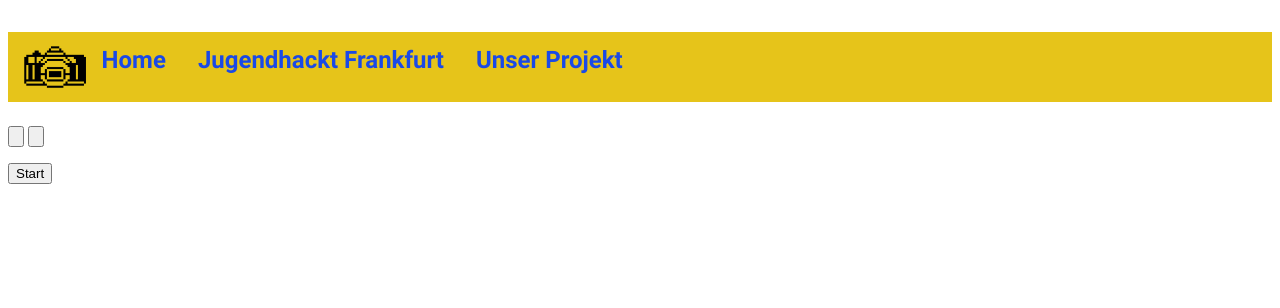
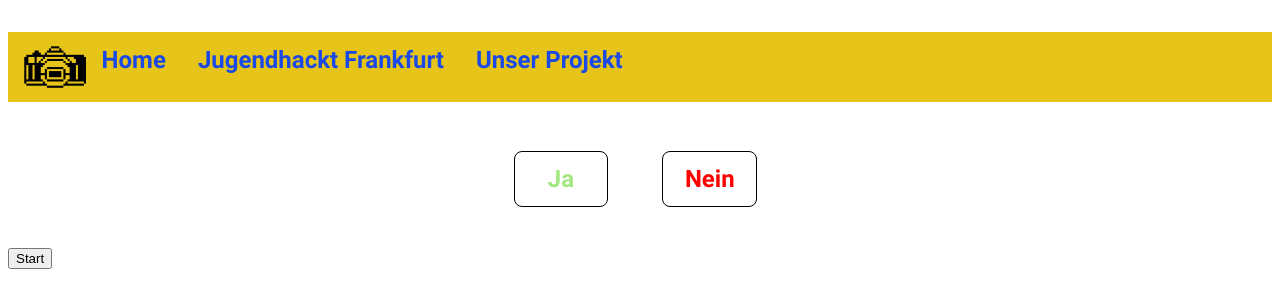
Before and after one commit to Jugendhackt/videokonferenz-vergleich, a Flask app: page / in a window 1280 px wide. Shown: the top 308 px of the page. Run offline with Flask 2, Linux system fonts and the light colour scheme.

Commit message:
Buttons hinzugefügt

```diff
--- a/static/css/main.css
+++ b/static/css/main.css
@@ -2,21 +2,36 @@
   font-family: Roboto_Regular;
   src: url(/static/fonts/Roboto-Regular.ttf);
 }
+
 @font-face {
   font-family: Roboto_Bold;
   src: url(/static/fonts/Roboto-Bold.ttf);
 }
+
 body {
   font-family: Roboto_Regular;
 }
 
 .flexmaster {
+  -webkit-box-orient: vertical;
+  -webkit-box-direction: normal;
+      -ms-flex-direction: column;
           flex-direction: column;
+  display: -webkit-box;
+  display: -ms-flexbox;
   display: flex;
+  -webkit-box-pack: space-evenly;
+      -ms-flex-pack: space-evenly;
           justify-content: space-evenly;
+  -ms-flex-line-pack: justify;
       align-content: space-between;
+  -webkit-box-flex: 1;
+      -ms-flex: 1;
           flex: 1;
+  -webkit-box-align: stretch;
+      -ms-flex-align: stretch;
           align-items: stretch;
+  -ms-flex-wrap: nowrap;
       flex-wrap: nowrap;
 }
 
@@ -27,10 +42,13 @@ body {
   line-break: auto;
   background-color: #e6c41a;
   padding: 14px 16px;
+  display: -webkit-box;
+  display: -ms-flexbox;
   display: flex;
   font-size: x-large;
   overflow: hidden;
 }
+
 .div_1 ul a:hover {
   background-color: #1a49e6;
   color: #e6c41a;
@@ -59,29 +77,104 @@ a:active {
 }
 
 .div_1 {
+  -webkit-box-flex: 1;
+      -ms-flex: 1 1 auto;
           flex: 1 1 auto;
+  display: -webkit-box;
+  display: -ms-flexbox;
   display: flex;
+  -webkit-box-pack: center;
+      -ms-flex-pack: center;
           justify-content: center;
+  -webkit-box-orient: vertical;
+  -webkit-box-direction: normal;
+      -ms-flex-direction: column;
           flex-direction: column;
 }
 
 .div_2 {
+  -webkit-box-flex: 1;
+      -ms-flex: 1 1 auto;
           flex: 1 1 auto;
+  display: -webkit-box;
+  display: -ms-flexbox;
   display: flex;
+  -webkit-box-pack: center;
+      -ms-flex-pack: center;
           justify-content: center;
+  -webkit-box-orient: vertical;
+  -webkit-box-direction: normal;
+      -ms-flex-direction: column;
           flex-direction: column;
 }
 
 .div_3 {
+  -webkit-box-flex: 1;
+      -ms-flex: 1 1 auto;
           flex: 1 1 auto;
+  display: -webkit-box;
+  display: -ms-flexbox;
   display: flex;
+  -webkit-box-pack: center;
+      -ms-flex-pack: center;
           justify-content: center;
+  -webkit-box-orient: vertical;
+  -webkit-box-direction: normal;
+      -ms-flex-direction: column;
           flex-direction: column;
 }
 
 .div_4 {
+  -webkit-box-flex: 1;
+      -ms-flex: 1 1 auto;
           flex: 1 1 auto;
+  display: -webkit-box;
+  display: -ms-flexbox;
   display: flex;
+  -webkit-box-pack: center;
+      -ms-flex-pack: center;
           justify-content: center;
+  -webkit-box-orient: vertical;
+  -webkit-box-direction: normal;
+      -ms-flex-direction: column;
           flex-direction: column;
-}/*# sourceMappingURL=main.css.map */
+}
+
+.yes_no input {
+  background-color: transparent;
+  border-color: black;
+  border-width: 0.5;
+  border-style: ridge;
+  width: 7.5%;
+  padding-top: 14px;
+  padding-bottom: 14px;
+  font-family: Roboto_Bold;
+  font-size: x-large;
+  border-radius: 8px;
+  -webkit-box-pack: center;
+      -ms-flex-pack: center;
+          justify-content: center;
+  -webkit-box-align: center;
+      -ms-flex-align: center;
+          align-items: center;
+  border-width: 1px;
+}
+
+.yes_no input[value=Ja] {
+  margin: 25px 25px 25px 40%;
+  padding: 20px;
+  padding-bottom: 13px;
+  padding-top: 13px;
+  border-left-width: 0.8;
+  color: a3e77f;
+}
+
+.yes_no input[value=Nein] {
+  margin: 25px 0px 25px 25px;
+  padding: 20px;
+  padding-bottom: 13px;
+  padding-top: 13px;
+  border-left-width: 0.8;
+  color: red;
+}
+/*# sourceMappingURL=main.css.map */
--- a/static/css/main.scss
+++ b/static/css/main.scss
@@ -73,3 +73,46 @@ a:active {
     flex-direction: column;
   }
 }
+
+.yes_no{
+
+input
+{background-color: transparent;
+border-color: black;
+border-width: 0.5;
+border-style: ridge;
+width: 7.5%;
+padding-top: 14px;
+padding-bottom: 14px;
+font-family: Roboto_Bold;
+font-size: x-large;
+border-radius: 8px;
+justify-content: center;
+align-items: center;
+border-width: 1px;
+}
+
+input[value=Ja] {
+  margin: 25px 25px 25px 40%;
+  padding: 20px;
+  padding-bottom: 13px;
+    padding-top: 13px;
+  border-left-width: 0.8;
+  color: a3e77f;
+
+}
+
+
+
+input[value=Nein] {
+  margin: 25px 0px 25px 25px;
+  padding: 20px;
+  padding-bottom: 13px;
+  padding-top: 13px;
+  border-left-width: 0.8;
+  color: red;
+
+
+}
+
+}
--- a/templates/yes_no.html
+++ b/templates/yes_no.html
@@ -1,6 +1,7 @@
 <div class="yes_no">
     <form action="">
-        <input type="button" value="{{ answ1 }}">
-        <input type="button" value="{{ answ2 }}">
+        <input type="button" value="Ja">
+
+        <input type="button" value="Nein">
     </form>
 </div>
```
Also changed, not shown: 1 other file. Lines whose indentation alone changed are shown as unchanged.
